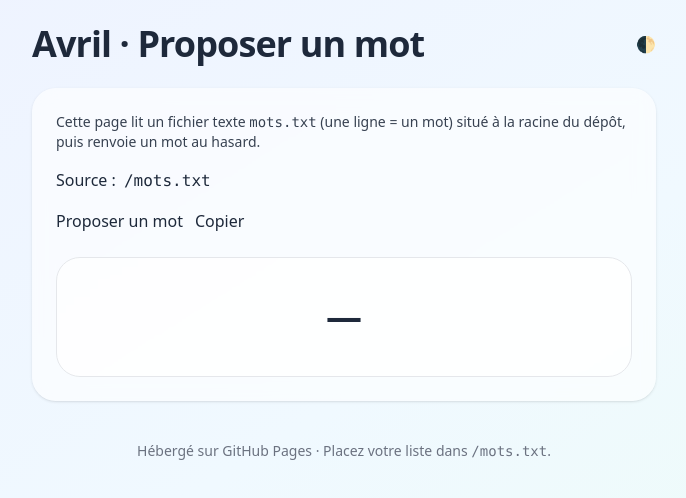
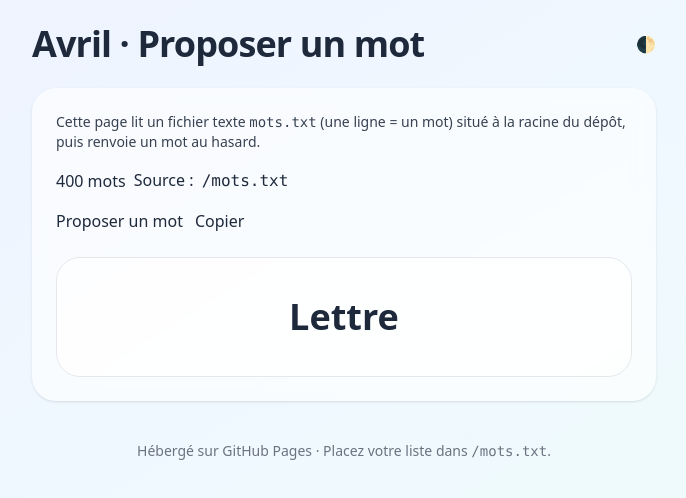
Before and after one commit to dieuantoine/avril, a plain HTML site: page index.html in a window 1280 px wide. Both pictures are taken after a click on the button "Proposer un mot". Shown: the whole page, without its empty margins (296-982 px from the left). Drawn offline with nearby package versions, Linux system fonts and the light colour scheme.

Commit message:
Refactor theme toggle and word loading logic

```diff
--- a/index.html
+++ b/index.html
@@ -52,52 +52,69 @@
     </main>
 
     <script>
+      // ——————————————————————————
+      //  Helpers & state
+      // ——————————————————————————
+      const $ = (id) => document.getElementById(id)
+      const S = {
+        words: [],
+        loaded: false
+      }
+
       // Thème
-      const toggleTheme = document.getElementById('toggleTheme')
-      toggleTheme.addEventListener('click', () => {
+      const toggleTheme = $('toggleTheme')
+      toggleTheme?.addEventListener('click', () => {
         document.documentElement.classList.toggle('dark')
         localStorage.setItem('avril_theme_dark', document.documentElement.classList.contains('dark') ? '1' : '0')
       })
       if (localStorage.getItem('avril_theme_dark') === '1') document.documentElement.classList.add('dark')
 
-      // UI
-      const btnProposer = document.getElementById('btnProposer')
-      const btnCopier = document.getElementById('btnCopier')
-      const spanMot = document.getElementById('mot')
-      const zoneErreur = document.getElementById('zoneErreur')
-      const metaCount = document.getElementById('metaCount')
+      // Elements
+      const btnProposer = $('btnProposer')
+      const btnCopier   = $('btnCopier')
+      const spanMot     = $('mot')
+      const zoneErreur  = $('zoneErreur')
+      const metaCount   = $('metaCount')
 
-      let WORDS = []
+      // Verrouille le bouton tant que la liste n'est pas chargée
+      btnProposer.disabled = true
+      btnProposer.title = 'Chargement de mots…'
 
-      // Charge le fichier /mots.txt (une ligne = un mot). Les lignes vides ou avec # sont ignorées.
+      function showError(msg) {
+        zoneErreur.textContent = msg
+        zoneErreur.classList.remove('hidden')
+      }
+      function hideError() { zoneErreur.classList.add('hidden'); zoneErreur.textContent = '' }
+
+      // Charge le fichier /mots.txt (à la racine du dépôt)
       async function chargerMots() {
         try {
-          // no-store pour éviter un cache trop agressif sur Pages
-          const res = await fetch('mots.txt', { cache: 'no-store' })
-          if (!res.ok) throw new Error('Impossible de charger mots.txt (' + res.status + ')')
-          const txt = await res.text()
-          const arr = txt.split(/
-?
-/)
-            .map(l => l.trim())
-            .filter(l => l.length > 0 && !l.startsWith('#'))
-          // Déduplique
-          WORDS = Array.from(new Set(arr))
-          if (WORDS.length === 0) throw new Error('Le fichier mots.txt est vide (ou seulement des commentaires).')
-          metaCount.textContent = WORDS.length + ' mots'
+          const url = './mots.txt?v=' + Date.now() // bust cache
+          const res = await fetch(url, { cache: 'no-store' })
+          if (!res.ok) throw new Error('mots.txt introuvable (' + res.status + '). Placez un fichier à la racine du repo.')
+          const text = await res.text()
+          const arr = text.split(/\r?\n/).map(l => l.trim()).filter(l => l && !l.startsWith('#'))
+          const unique = Array.from(new Set(arr))
+          if (unique.length === 0) throw new Error('mots.txt est vide (ou uniquement des commentaires).')
+          S.words = unique
+          S.loaded = true
+          btnProposer.disabled = false
+          btnProposer.title = ''
+          metaCount.textContent = unique.length + ' mots'
           metaCount.classList.remove('hidden')
           hideError()
+          console.info('[Avril] mots chargés :', unique.length)
         } catch (e) {
-          showError(e.message + '
-
-Astuce : créez un fichier à la racine du repo nommé "mots.txt" avec un mot par ligne.')
+          console.error('[Avril] erreur chargement:', e)
+          btnProposer.disabled = true
+          showError(e.message + '\n\nVérifiez que le fichier s\'appelle exactement "mots.txt" et se trouve à la racine. Si votre site est publié dans /docs, placez-le aussi dans /docs.')
         }
       }
 
       function proposer() {
-        if (!WORDS.length) { showError('Aucun mot chargé. Assurez‑vous que /mots.txt existe.'); return }
-        const i = Math.floor(Math.random() * WORDS.length)
-        const mot = WORDS[i]
+        if (!S.loaded || !S.words.length) { showError('La liste n\'est pas chargée.'); return }
+        const i = Math.floor(Math.random() * S.words.length)
+        const mot = S.words[i]
         spanMot.textContent = mot
         btnCopier.disabled = false
       }
@@ -113,20 +130,13 @@ Astuce : créez un fichier à la racine du repo nommé "mots.txt" avec un mot p
         })
       }
 
-      function showError(msg) {
-        zoneErreur.textContent = msg
-        zoneErreur.classList.remove('hidden')
-      }
-      function hideError() {
-        zoneErreur.classList.add('hidden')
-        zoneErreur.textContent = ''
-      }
-
       btnProposer.addEventListener('click', proposer)
       btnCopier.addEventListener('click', copier)
 
-      // Charger la liste au démarrage
-      chargerMots()
+      // Démarrage après chargement du DOM (sécurité)
+      document.addEventListener('DOMContentLoaded', () => {
+        chargerMots()
+      })
     </script>
   </body>
 </html>
```
